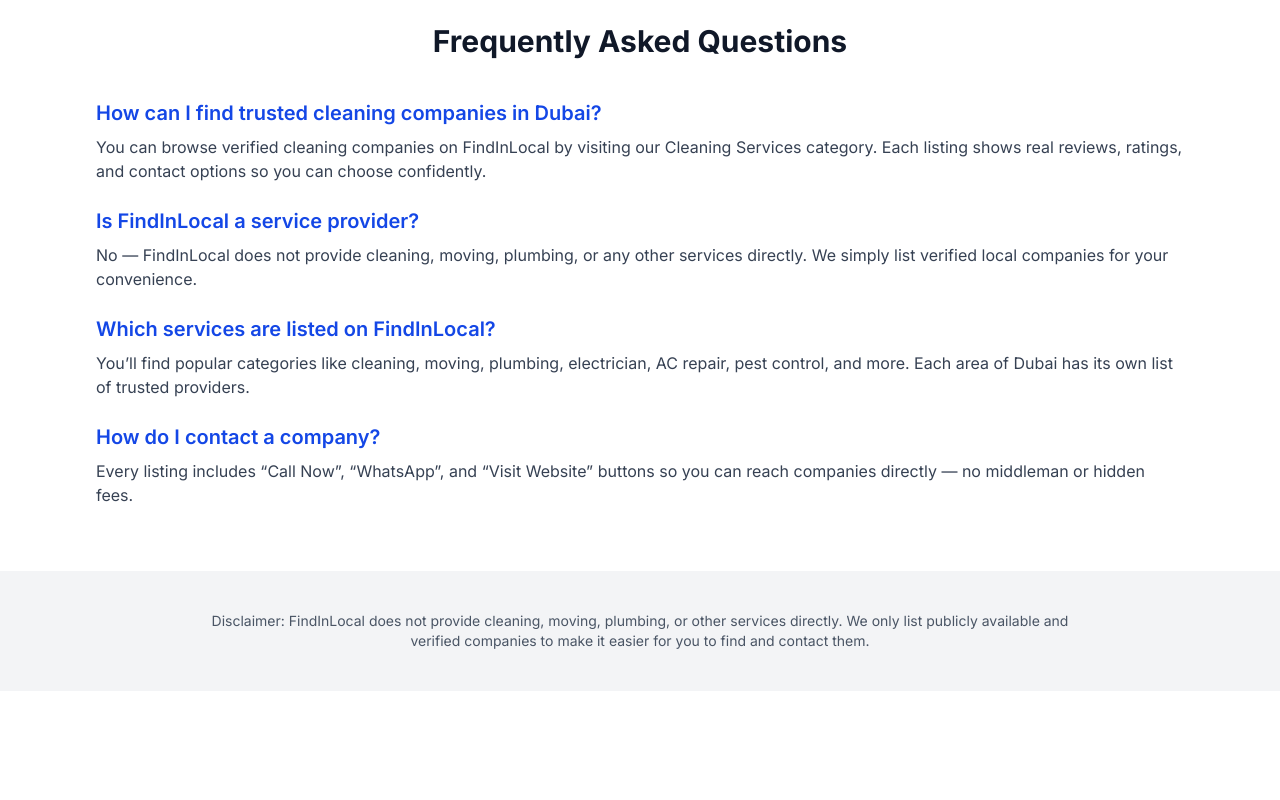
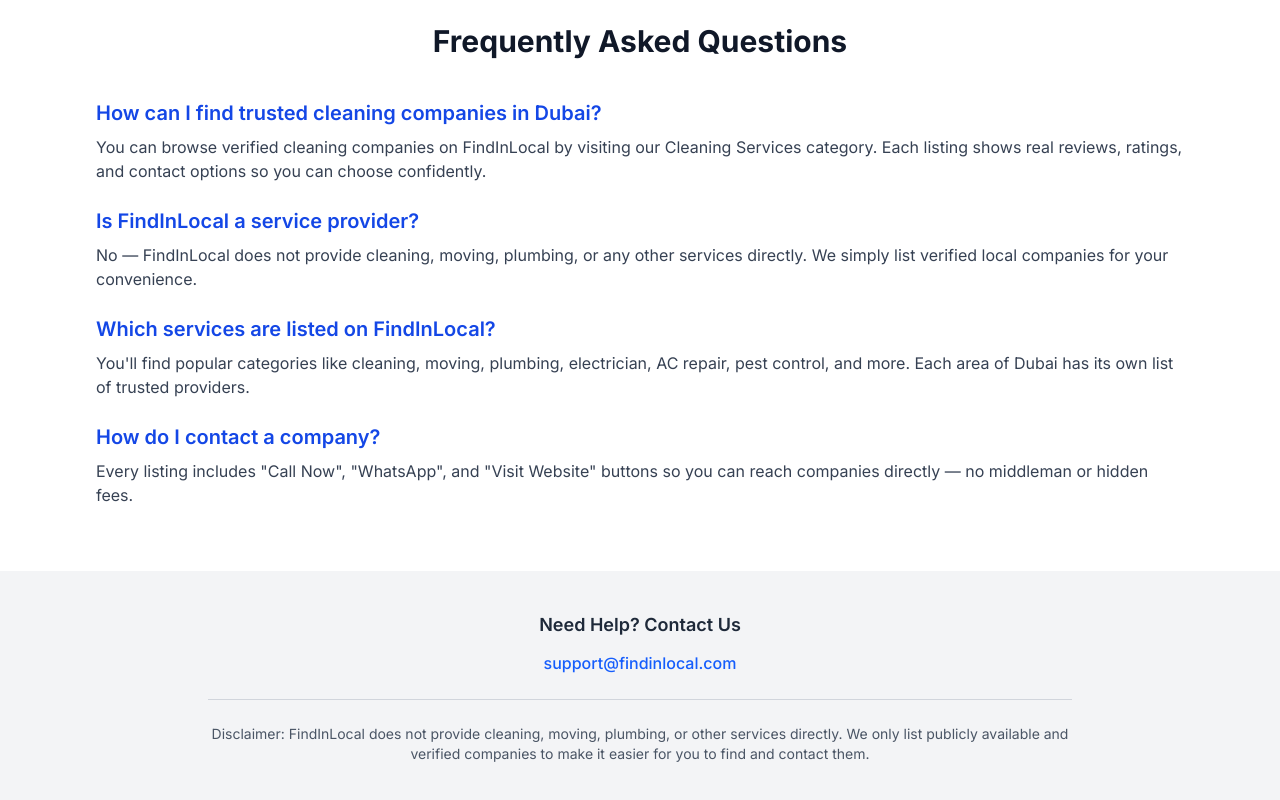
Before and after one commit to liamoar/frontend_finditlocal, a Next.js app: page / in a window 1280 px wide. Shown: the part 1916-2716 px from the top of the page. Before the commit the page ends 2607 px from the top, so only its background shows below. Built offline with nearby package versions, Linux system fonts and the light colour scheme; no server answers; the database is empty.

Commit message:
support email added

```diff
--- a/src/app/area/[area]/page.tsx
+++ b/src/app/area/[area]/page.tsx
@@ -315,13 +315,31 @@
             </div>
           </section>
 
-          {/* Disclaimer */}
+          {/* Disclaimer & Footer Section */}
           <section className="bg-gray-100 py-10">
-            <div className="max-w-4xl mx-auto px-4 text-center text-gray-600 text-sm">
-              <p>
-                Disclaimer: FindInLocal does not provide services directly. We only list publicly available
-                and verified companies in {decodedArea} to make it easier for you to find and contact them.
-              </p>
+            <div className="max-w-4xl mx-auto px-4 text-center">
+              {/* Support Email */}
+              <div className="mb-6">
+                <h3 className="text-lg font-semibold text-gray-800 mb-3">
+                  Need Help? Contact Us
+                </h3>
+                <div className="text-gray-700">
+                  <a
+                    href="mailto:support@findinlocal.com"
+                    className="text-blue-600 hover:text-blue-800 hover:underline font-medium"
+                  >
+                    support@findinlocal.com
+                  </a>
+                </div>
+              </div>
+
+              {/* Disclaimer */}
+              <div className="text-sm text-gray-600 border-t border-gray-300 pt-6">
+                <p>
+                  Disclaimer: FindInLocal does not provide services directly. We only list publicly available
+                  and verified companies in {decodedArea} to make it easier for you to find and contact them.
+                </p>
+              </div>
             </div>
           </section>
         </main>
--- a/src/app/category/[category]/page.tsx
+++ b/src/app/category/[category]/page.tsx
@@ -343,13 +343,31 @@
             </div>
           </section>
 
-          {/* Disclaimer */}
+          {/* Disclaimer & Footer Section */}
           <section className="bg-gray-100 py-10">
-            <div className="max-w-4xl mx-auto px-4 text-center text-gray-600 text-sm">
-              <p className="capitalize">
-                Disclaimer: FindInLocal does not provide {displayCategoryName.toLowerCase()} services directly.
+            <div className="max-w-4xl mx-auto px-4 text-center">
+              {/* Support Email */}
+              <div className="mb-6">
+                <h3 className="text-lg font-semibold text-gray-800 mb-3">
+                  Need Help? Contact Us
+                </h3>
+                <div className="text-gray-700">
+                  <a
+                    href="mailto:support@findinlocal.com"
+                    className="text-blue-600 hover:text-blue-800 hover:underline font-medium"
+                  >
+                    support@findinlocal.com
+                  </a>
+                </div>
+              </div>
+
+              {/* Disclaimer */}
+              <div className="text-sm text-gray-600 border-t border-gray-300 pt-6">
+                <p>
+                  Disclaimer: FindInLocal does not provide {displayCategoryName.toLowerCase()} services directly.
                 We only list publicly available and verified companies to make it easier for you to find and contact them.
-              </p>
+                </p>
+              </div>
             </div>
           </section>
         </main>
--- a/src/app/page.tsx
+++ b/src/app/page.tsx
@@ -26,7 +26,7 @@
             Find Trusted Cleaning, Moving, Plumbing & Home Services in Dubai
           </h1>
           <p className="text-lg text-gray-700 max-w-3xl mx-auto">
-            FindInLocal is Dubai’s trusted directory for comparing cleaning
+            FindInLocal is Dubai's trusted directory for comparing cleaning
             companies, movers, plumbers, electricians, AC repair, and pest
             control services. We are not a service provider — instead, we help
             you discover verified businesses so you can make the right choice
@@ -114,7 +114,7 @@
                   Which services are listed on FindInLocal?
                 </h3>
                 <p className="text-gray-700">
-                  You’ll find popular categories like cleaning, moving, plumbing,
+                  You'll find popular categories like cleaning, moving, plumbing,
                   electrician, AC repair, pest control, and more. Each area of
                   Dubai has its own list of trusted providers.
                 </p>
@@ -125,8 +125,8 @@
                   How do I contact a company?
                 </h3>
                 <p className="text-gray-700">
-                  Every listing includes “Call Now”, “WhatsApp”, and “Visit
-                  Website” buttons so you can reach companies directly — no
+                  Every listing includes "Call Now", "WhatsApp", and "Visit
+                  Website" buttons so you can reach companies directly — no
                   middleman or hidden fees.
                 </p>
               </div>
@@ -134,9 +134,26 @@
           </div>
         </section>
 
-        {/* Disclaimer for SEO clarity */}
+        {/* Disclaimer & Footer Section */}
         <section className="bg-gray-100 py-10">
-          <div className="max-w-4xl mx-auto px-4 text-center text-gray-600 text-sm">
+          <div className="max-w-4xl mx-auto px-4 text-center">
+            {/* Support Email */}
+            <div className="mb-6">
+              <h3 className="text-lg font-semibold text-gray-800 mb-3">
+                Need Help? Contact Us
+              </h3>
+              <div className="text-gray-700">
+                <a
+                  href="mailto:support@findinlocal.com"
+                  className="text-blue-600 hover:text-blue-800 hover:underline font-medium"
+                >
+                  support@findinlocal.com
+                </a>
+              </div>
+            </div>
+
+            {/* Disclaimer */}
+            <div className="text-sm text-gray-600 border-t border-gray-300 pt-6">
               <p>
                 Disclaimer: FindInLocal does not provide cleaning, moving,
                 plumbing, or other services directly. We only list publicly
@@ -144,6 +161,7 @@
                 and contact them.
               </p>
             </div>
+          </div>
         </section>
       </main>
     </div>
```
Lines whose indentation alone changed are shown as unchanged.
